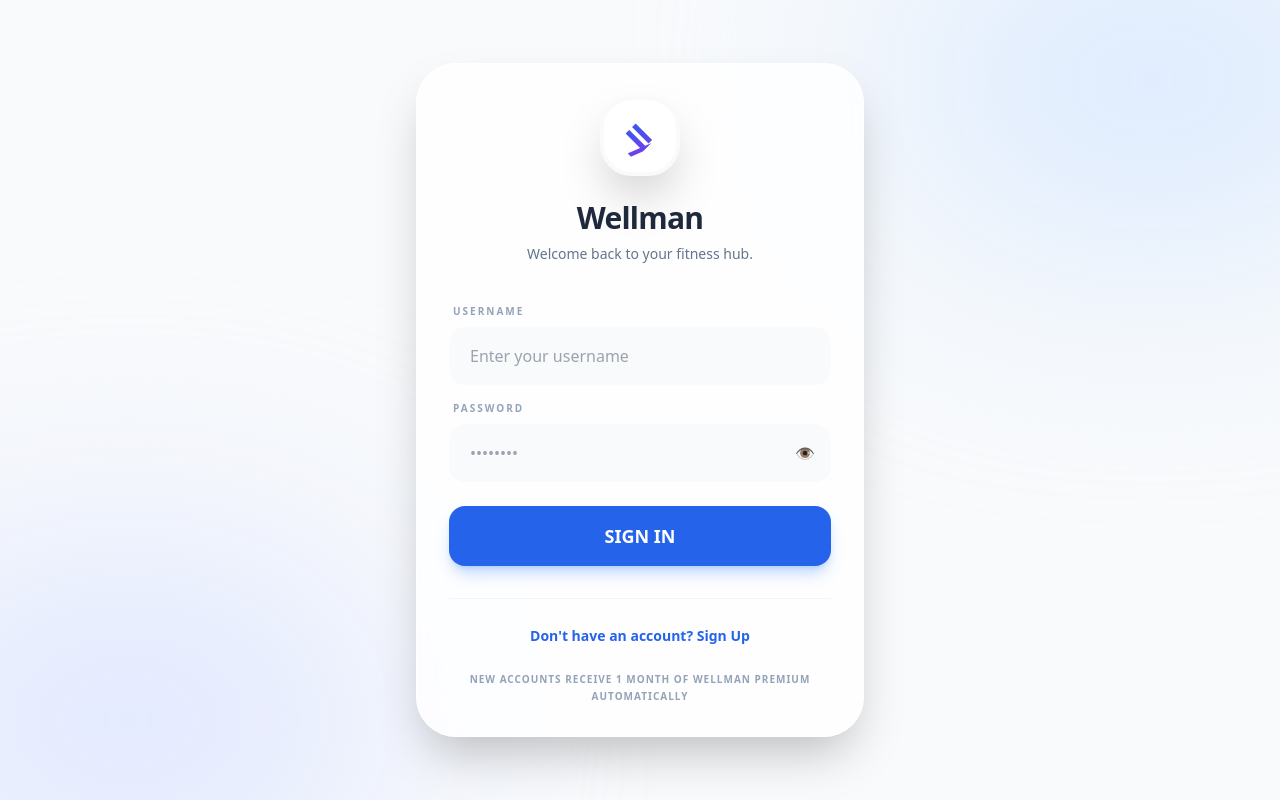
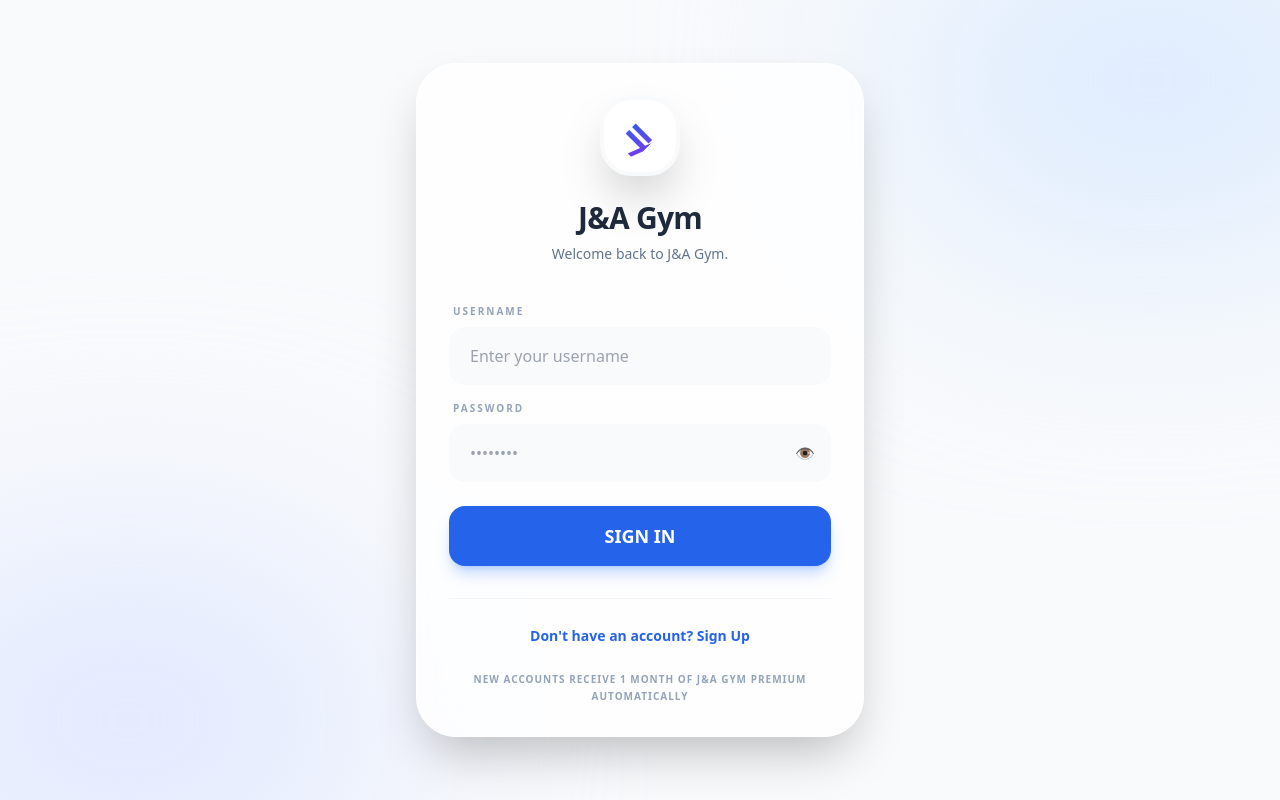
Before and after one commit to DeadlySpoon907/wellman-fitness-ai, a React (Vite) app: page / in a window 1280 px wide. Built offline with nearby package versions, Linux system fonts and the light colour scheme; no server answers.

Commit message:
feat: rebranded to J&A Gym

```diff
--- a/App.tsx
+++ b/App.tsx
@@ -195,8 +195,8 @@ const App: React.FC = () => {
             <div className="flex items-center gap-3">
               <div className="w-10 h-10 bg-red-600 rounded-xl flex items-center justify-center text-white font-black shadow-lg shadow-red-500/20">A</div>
               <div>
-                <h1 className="text-xl font-black tracking-tight">Wellman <span className="text-red-600">Admin</span></h1>
-                <p className="text-[10px] font-bold text-slate-400 uppercase tracking-widest">Platform Command Center</p>
+                <h1 className="text-xl font-black tracking-tight">J&A Gym <span className="text-red-600">Admin</span></h1>
+                <p className="text-[10px] font-bold text-slate-400 uppercase tracking-widest">J&A Gym Admin</p>
               </div>
             </div>
             <div className="flex items-center gap-4">
@@ -224,7 +224,7 @@ const App: React.FC = () => {
           <div className="w-10 h-10 bg-white dark:bg-slate-800 rounded-xl flex items-center justify-center border-2 border-slate-100 dark:border-slate-700 shadow-xl">
             <span className="text-2xl font-black transform rotate-45 inline-block text-transparent bg-clip-text bg-gradient-to-br from-blue-600 to-violet-600">≠</span>
           </div>
-          <h1 className="text-2xl font-black text-slate-800 dark:text-white tracking-tight">Wellman</h1>
+          <h1 className="text-2xl font-black text-slate-800 dark:text-white tracking-tight">J&A Gym</h1>
         </div>
 
         <nav className="flex-1 space-y-2">
@@ -266,7 +266,7 @@ const App: React.FC = () => {
             <div className="w-8 h-8 bg-white dark:bg-slate-800 rounded-lg flex items-center justify-center border-2 border-slate-50 dark:border-slate-700 shadow-md">
               <span className="text-lg font-black transform rotate-45 inline-block text-transparent bg-clip-text bg-gradient-to-br from-blue-600 to-violet-600">≠</span>
             </div>
-            <h1 className="text-xl font-black text-slate-800 dark:text-white tracking-tight">Wellman</h1>
+            <h1 className="text-xl font-black text-slate-800 dark:text-white tracking-tight">J&A Gym</h1>
           </div>
           <div className="flex items-center gap-2">
              <button onClick={() => setIsDarkMode(!isDarkMode)} className="p-2 bg-slate-100 dark:bg-slate-800 rounded-full transition-colors">
--- a/views/Login.tsx
+++ b/views/Login.tsx
@@ -38,12 +38,12 @@ export const Login: React.FC<LoginProps> = ({ onLogin, error, isAdminView = fals
             )}
           </div>
           <h1 className="text-3xl font-black text-slate-800 dark:text-white mb-2 tracking-tight">
-            {isAdminView ? 'Admin Portal' : 'Wellman'}
+            {isAdminView ? 'Admin Portal' : 'J&A Gym'}
           </h1>
           <p className="text-slate-500 dark:text-slate-400 font-medium text-center text-sm">
             {isAdminView
               ? 'Secure entry for platform administrators.'
-              : isSignUp ? 'Join the community for better health.' : 'Welcome back to your fitness hub.'}
+              : isSignUp ? 'Join J&A Gym for better health.' : 'Welcome back to J&A Gym.'}
           </p>
         </div>
 
@@ -116,7 +116,7 @@ export const Login: React.FC<LoginProps> = ({ onLogin, error, isAdminView = fals
           <p className="text-slate-400 text-[10px] font-bold uppercase tracking-widest leading-relaxed">
             {isAdminView
               ? 'Authorized personnel only. Access is monitored.'
-              : 'New accounts receive 1 month of Wellman Premium automatically'}
+              : 'New accounts receive 1 month of J&A Gym Premium automatically'}
           </p>
           {isAdminView && (
             <a href="#/" className="mt-4 inline-block text-[10px] font-black text-slate-400 hover:text-primary-600 transition-colors">
--- a/views/Profile.tsx
+++ b/views/Profile.tsx
@@ -70,7 +70,7 @@ const Profile: React.FC<ProfileProps> = ({ user, onUpdate }) => {
     <div className="animate-in fade-in slide-in-from-bottom-4 duration-500 space-y-8">
       <section>
         <h2 className="text-3xl font-black mb-1">Customize Profile</h2>
-        <p className="text-slate-500 dark:text-slate-400 font-medium">Manage your public identity on Wellman.</p>
+        <p className="text-slate-500 dark:text-slate-400 font-medium">Manage your public identity on J&A Gym.</p>
       </section>
 
       <div className="bg-white dark:bg-slate-900 rounded-[2.5rem] border border-slate-100 dark:border-slate-800 shadow-sm p-8">
```
